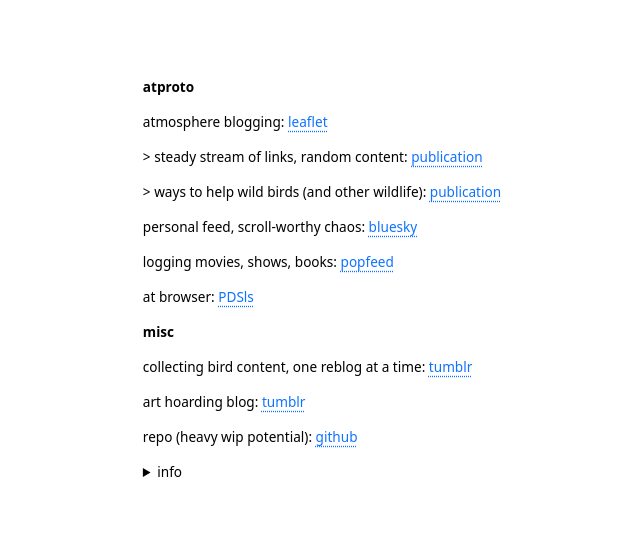
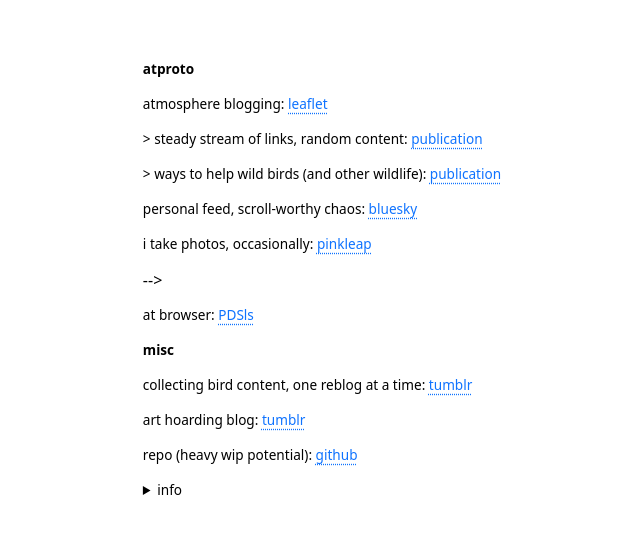
Before and after one commit to dpkgme/dpkgme.github.io, a plain HTML site: page index.html in a window 1280 px wide. Shown: the whole page, without its empty margins (318-958 px from the left). Drawn offline with Linux system fonts and the light colour scheme.

Commit message:
Update photo sharing link and remove comment
Updated the link for the photo sharing section and removed the comment around it.

```diff
--- a/index.html
+++ b/index.html
@@ -42,8 +42,7 @@
 		<p>> steady stream of links, random content: <a href="https://dpkgme.leaflet.pub/" target="_blank">publication</a></p>
 	    <p>> ways to help wild birds (and other wildlife): <a href="https://savebirdsgr.leaflet.pub/" target="_blank">publication</a></p>
         <p>personal feed, scroll-worthy chaos: <a href="https://bsky.app/profile/dpkgme.eurosky.social" target="_blank">bluesky</a></p>
-	  	<!--<p>i take photos, occasionally: <a href="" target="_blank"></a></p>-->
-	    <p>logging movies, shows, books: <a href="https://popfeed.social/profile/did:plc:6k44u6iymisrjhmijhlpefkx" target="_blank">popfeed</a></p>
+	  	<p>i take photos, occasionally: <a href="https://pinkleap.app/@dpkgme.eurosky.social" target="_blank">pinkleap</a></p>-->
 	    <p>at browser: <a href="https://pdsls.dev/at://did:plc:6k44u6iymisrjhmijhlpefkx" target="_blank">PDSls</a></p>
 	  <p><strong>misc</strong></p>
         <p>collecting bird content, one reblog at a time: <a href="https://mypreciousbirds.tumblr.com/" target="_blank">tumblr</a></p>
```
